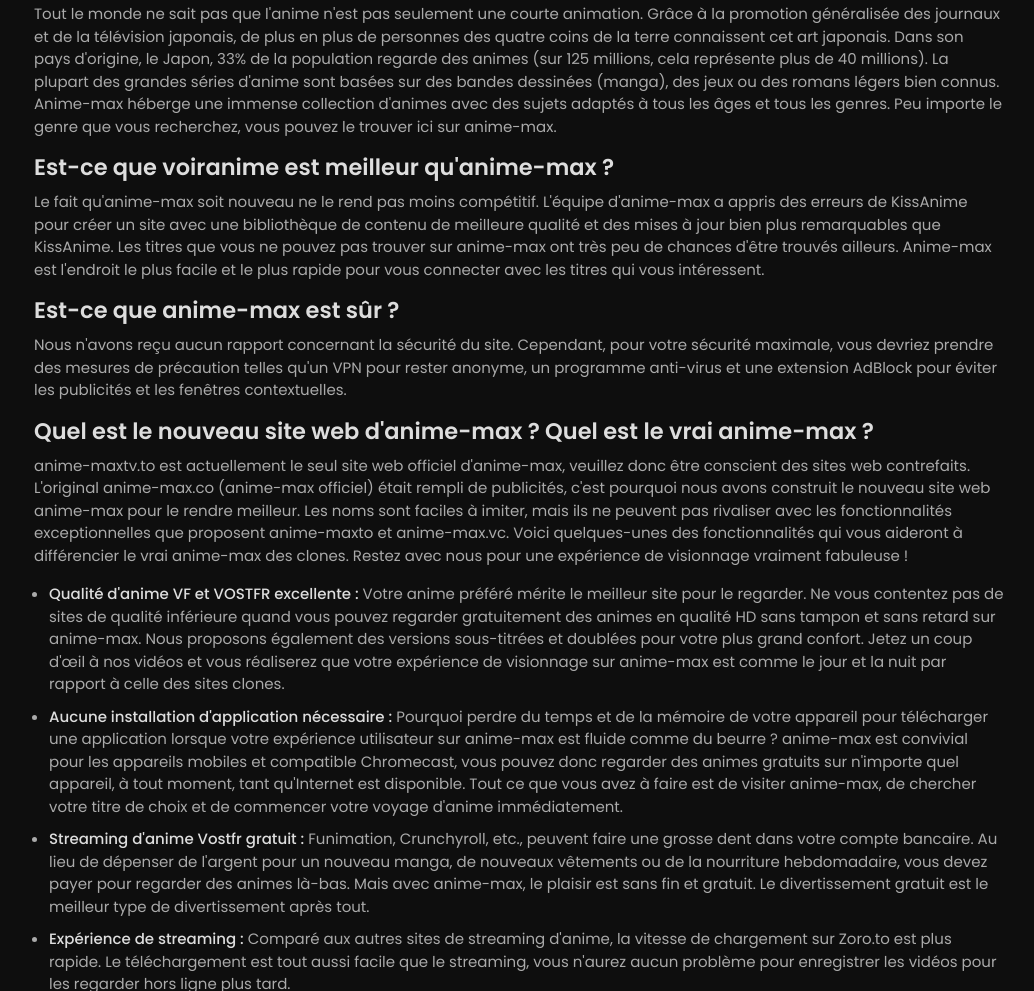
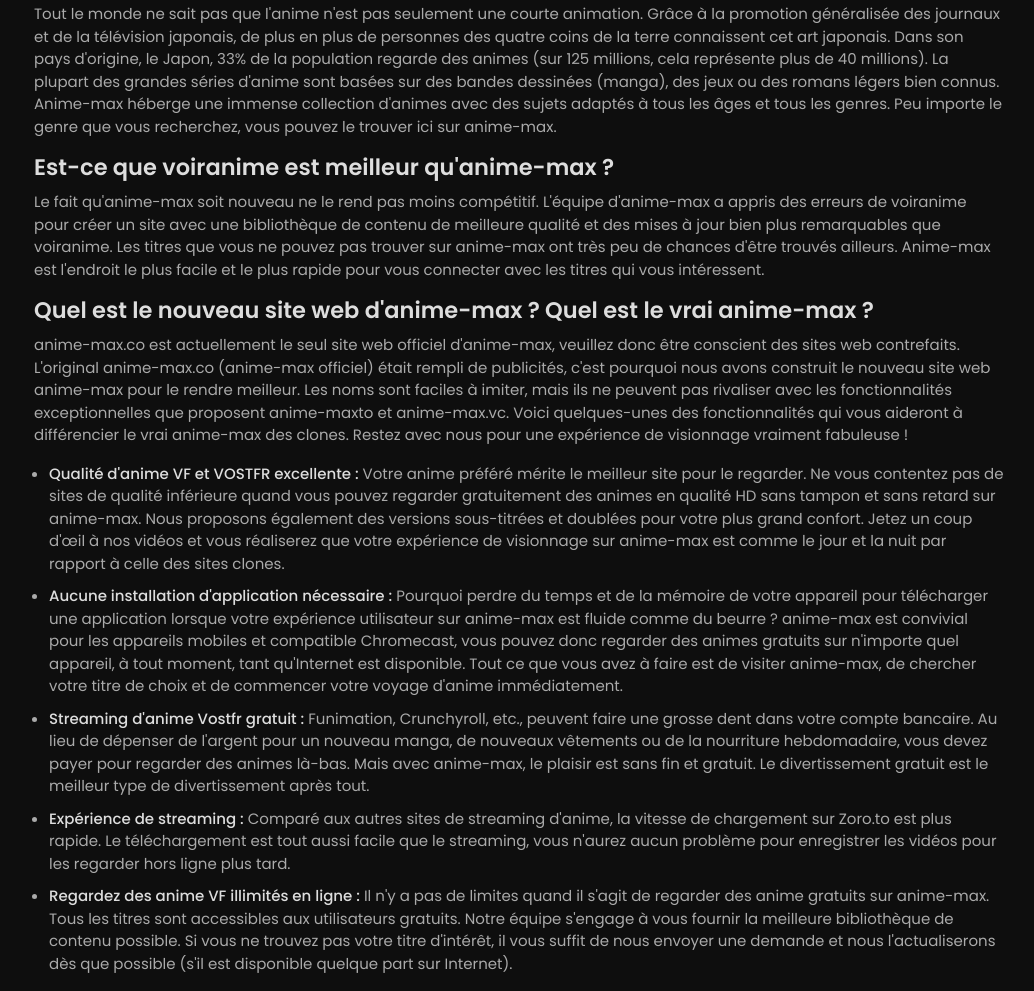
Before and after one commit to zizi2525/anim-max, a plain HTML site: page index.html in a window 1280 px wide. Shown: the part 1008-1999 px from the top of the page, without its empty margins (121-1155 px from the left). Drawn offline with nearby package versions, Linux system fonts and the light colour scheme.

Commit message:
Update index.html

```diff
--- a/index.html
+++ b/index.html
@@ -114,11 +114,9 @@
                 <h2 class="mt-h-medium">Qu'est-ce qui ne va pas avec anime-max ?</h2>
                 <p>Tout le monde ne sait pas que l'anime n'est pas seulement une courte animation. Grâce à la promotion généralisée des journaux et de la télévision japonais, de plus en plus de personnes des quatre coins de la terre connaissent cet art japonais. Dans son pays d'origine, le Japon, 33% de la population regarde des animes (sur 125 millions, cela représente plus de 40 millions). La plupart des grandes séries d'anime sont basées sur des bandes dessinées (manga), des jeux ou des romans légers bien connus. Anime-max héberge une immense collection d'animes avec des sujets adaptés à tous les âges et tous les genres. Peu importe le genre que vous recherchez, vous pouvez le trouver ici sur anime-max.</p>
                 <h2 class="mt-h-medium">Est-ce que voiranime est meilleur qu'anime-max ?</h2>
-                <p>Le fait qu'anime-max soit nouveau ne le rend pas moins compétitif. L'équipe d'anime-max a appris des erreurs de KissAnime pour créer un site avec une bibliothèque de contenu de meilleure qualité et des mises à jour bien plus remarquables que KissAnime. Les titres que vous ne pouvez pas trouver sur anime-max ont très peu de chances d'être trouvés ailleurs. Anime-max est l'endroit le plus facile et le plus rapide pour vous connecter avec les titres qui vous intéressent.</p>
-                <h2 class="mt-h-medium">Est-ce que anime-max est sûr ?</h2>
-                <p>Nous n'avons reçu aucun rapport concernant la sécurité du site. Cependant, pour votre sécurité maximale, vous devriez prendre des mesures de précaution telles qu'un VPN pour rester anonyme, un programme anti-virus et une extension AdBlock pour éviter les publicités et les fenêtres contextuelles.</p>
+                <p>Le fait qu'anime-max soit nouveau ne le rend pas moins compétitif. L'équipe d'anime-max a appris des erreurs de voiranime pour créer un site avec une bibliothèque de contenu de meilleure qualité et des mises à jour bien plus remarquables que voiranime. Les titres que vous ne pouvez pas trouver sur anime-max ont très peu de chances d'être trouvés ailleurs. Anime-max est l'endroit le plus facile et le plus rapide pour vous connecter avec les titres qui vous intéressent.</p>
                 <h2 class="mt-h-medium">Quel est le nouveau site web d'anime-max ? Quel est le vrai anime-max ?</h2>
-                <p>anime-maxtv.to est actuellement le seul site web officiel d'anime-max, veuillez donc être conscient des sites web contrefaits. L'original anime-max.co (anime-max officiel) était rempli de publicités, c'est pourquoi nous avons construit le nouveau site web anime-max pour le rendre meilleur. Les noms sont faciles à imiter, mais ils ne peuvent pas rivaliser avec les fonctionnalités exceptionnelles que proposent anime-maxto et anime-max.vc. Voici quelques-unes des fonctionnalités qui vous aideront à différencier le vrai anime-max des clones. Restez avec nous pour une expérience de visionnage vraiment fabuleuse !</p>
+                <p>anime-max.co est actuellement le seul site web officiel d'anime-max, veuillez donc être conscient des sites web contrefaits. L'original anime-max.co (anime-max officiel) était rempli de publicités, c'est pourquoi nous avons construit le nouveau site web anime-max pour le rendre meilleur. Les noms sont faciles à imiter, mais ils ne peuvent pas rivaliser avec les fonctionnalités exceptionnelles que proposent anime-maxto et anime-max.vc. Voici quelques-unes des fonctionnalités qui vous aideront à différencier le vrai anime-max des clones. Restez avec nous pour une expérience de visionnage vraiment fabuleuse !</p>
                 <ul>
                     <li><strong>Qualité d'anime VF et VOSTFR excellente :</strong> Votre anime préféré mérite le meilleur site pour le regarder. Ne vous contentez pas de sites de qualité inférieure quand vous pouvez regarder gratuitement des animes en qualité HD sans tampon et sans retard sur anime-max. Nous proposons également des versions sous-titrées et doublées pour votre plus grand confort. Jetez un coup d'œil à nos vidéos et vous réaliserez que votre expérience de visionnage sur anime-max est comme le jour et la nuit par rapport à celle des sites clones.
                     </li>
```
